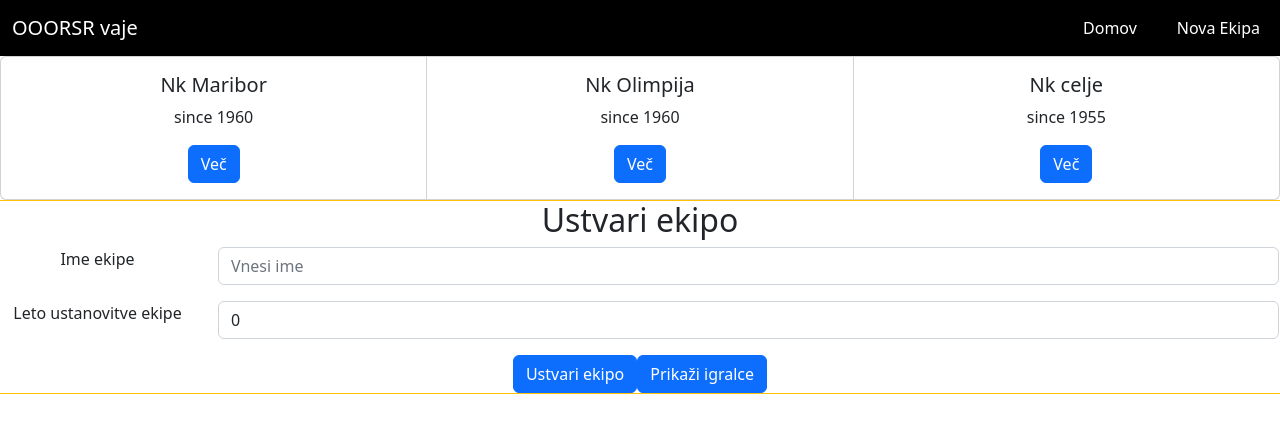
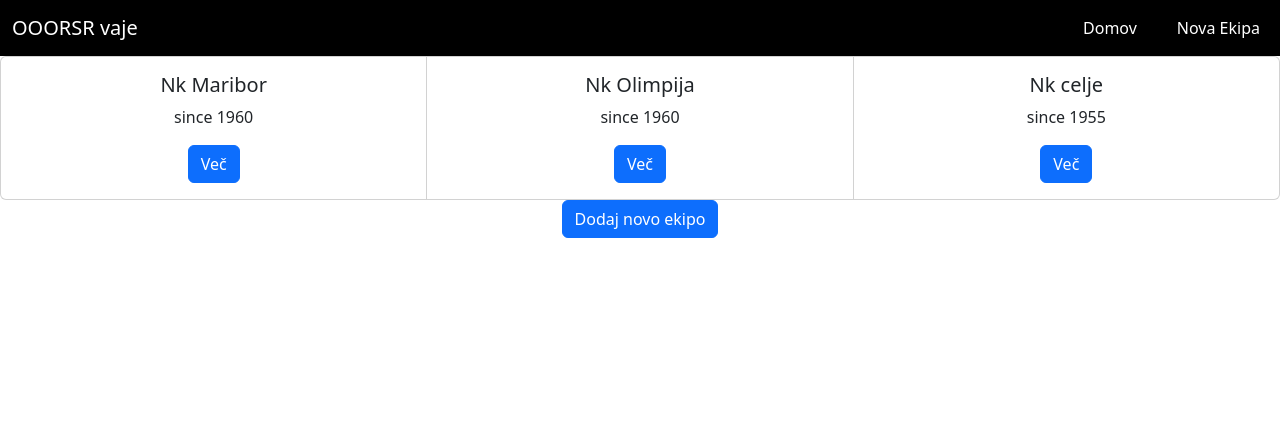
Before and after one commit to PrimozJu/vaja2, a React (Create React App) app: page / in a window 1280 px wide. Shown: the top 432 px of the page. Built offline with nearby package versions, Linux system fonts and the light colour scheme.

Commit message:
recimo da konec

```diff
--- a/src/App.tsx
+++ b/src/App.tsx
@@ -10,14 +10,14 @@
 import { teams } from './Components/BackendBaje/Index';
 function App() {
 
-  const [ekipe, setEkipe] = useState(teams);
+  const [ekipe, setEkipe] = useState(teams); //na top nivoju je defined
 
 
   return (
     <div className="App">
        <BrowserRouter>
       <Navbar ekipe={ekipe} setEkipe={setEkipe}/>
-      <Routing/>
+      <Routing ekipe={ekipe} setEkipe={setEkipe}/>
        </BrowserRouter>
    </div>
  );
--- a/src/Components/DodajIgralca/DodajIgralca.tsx
+++ b/src/Components/DodajIgralca/DodajIgralca.tsx
@@ -32,6 +32,7 @@
         sprazni_polja();
 
         setIgralci([...igralci, new_igralec]);//doda not in se vse updejta
+        kera_ekipa.igralci.push(new_igralec);
 
 
     };
--- a/src/Components/Routing/Routing.tsx
+++ b/src/Components/Routing/Routing.tsx
@@ -3,34 +3,23 @@
 import Home from "../Home/Home"
 import SeznamEkip from "../SeznamEkip/SeznamEkip";
 import NovaEkipa from "../NovaEkipa/NovaEkipa";
+import Ekipa from "../BackendBaje/Ekipa";
+interface Props {
+    ekipe: Ekipa[];
+    setEkipe: React.Dispatch<React.SetStateAction<Ekipa[]>>;
+}
 
-
-const Routing = () => {
+const Routing = (props: Props) => {
     return (
         <Routes>
             { }
-            <Route path="/" element={<SeznamEkip />} />
+            <Route path="/" element={<SeznamEkip ekipe={props.ekipe} setEkipe={props.setEkipe}/>} />
             <Route path="/:ime" element={<Home />} />
-            <Route path="/novaEkipa" element={<NovaEkipa />} />
-
+            <Route path="/novaEkipa" element={<NovaEkipa ekipe={props.ekipe} setEkipe={props.setEkipe} />} />
         </Routes>
     )
 }
 
 
-/* const Routing = createBrowserRouter([
-
-    {
-        path: "/",
-        element: <SeznamEkip />,
-        children: [
-            { path: "/:ime", element: <Home /> },
-            { path: "/novaEkipa", element: <NovaEkipa /> }
-        ]
-
-    },
-
-]); */
-
 
 export default Routing;
--- a/src/Components/SeznamEkip/SeznamEkip.tsx
+++ b/src/Components/SeznamEkip/SeznamEkip.tsx
@@ -4,9 +4,21 @@
 import Card from 'react-bootstrap/Card';
 import CardGroup from 'react-bootstrap/CardGroup';
 import NovaEkipa from '../NovaEkipa/NovaEkipa';
+import Ekipa from '../BackendBaje/Ekipa';
 
-const SeznamEkip = () => {
+
+interface Props {
+  ekipe: Ekipa[];
+  setEkipe: React.Dispatch<React.SetStateAction<Ekipa[]>>;
+
+}
+
+const SeznamEkip = (props: Props) => {
   const [ekipe, setEkipe] = useState(teams);
+
+  /* const dodajEkipo = (ekipa: Ekipa) => {
+    setEkipe([...ekipe, ekipa]);
+  }; */
 
   return (
     <div>
@@ -23,7 +35,8 @@
           </Card>
         ))}
       </CardGroup>
-          <NovaEkipa ekipe={ekipe} setEkipe={setEkipe}/>
+         {/*  <NovaEkipa ekipe={ekipe} setEkipe={setEkipe}/> */}
+          <Link to="/novaEkipa" className="btn btn-primary">Dodaj novo ekipo</Link>
     </div>
   );
 };
```
Also changed, not shown: 2 other files (tests, documents, lock files or other folders).
